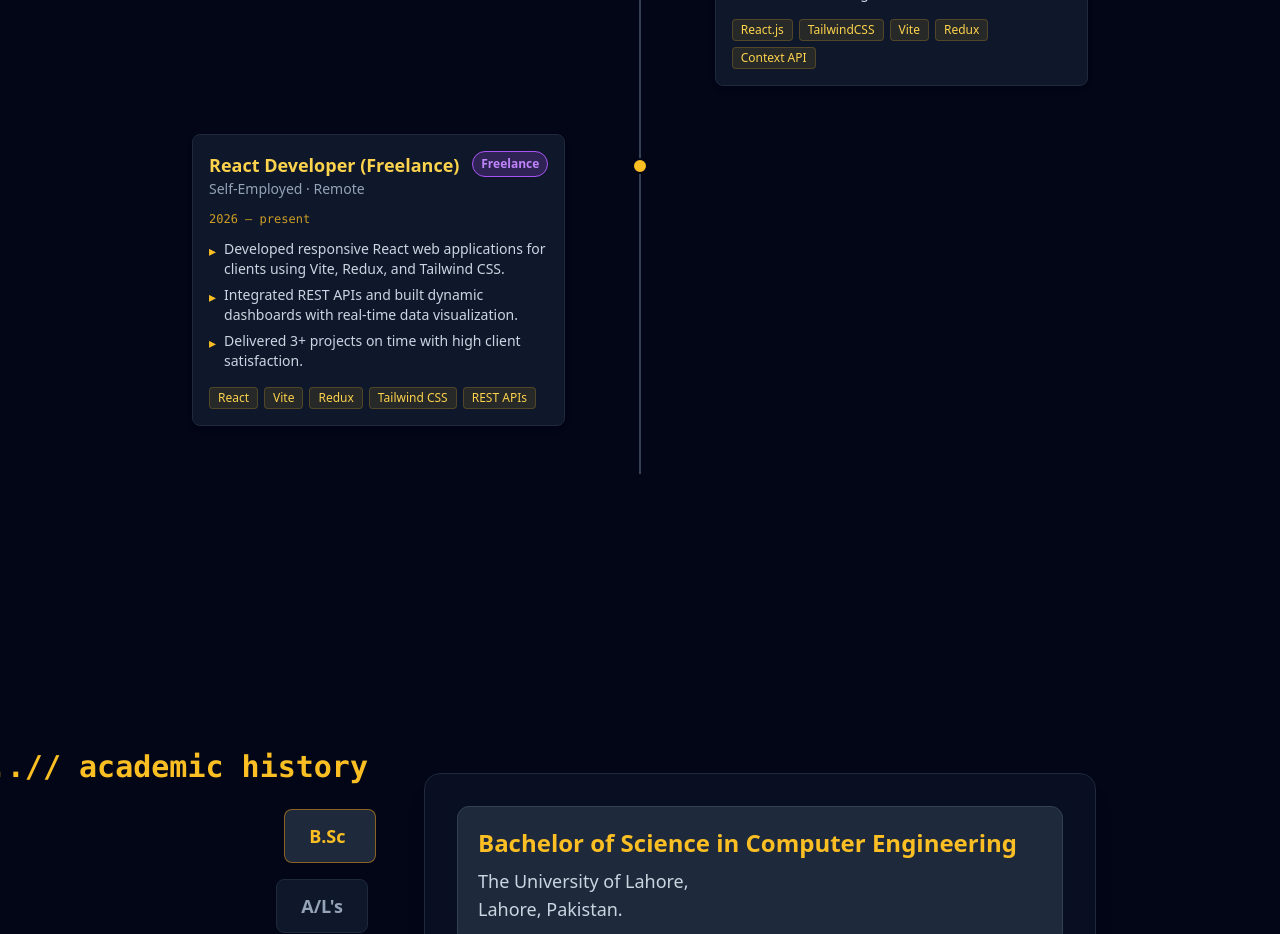
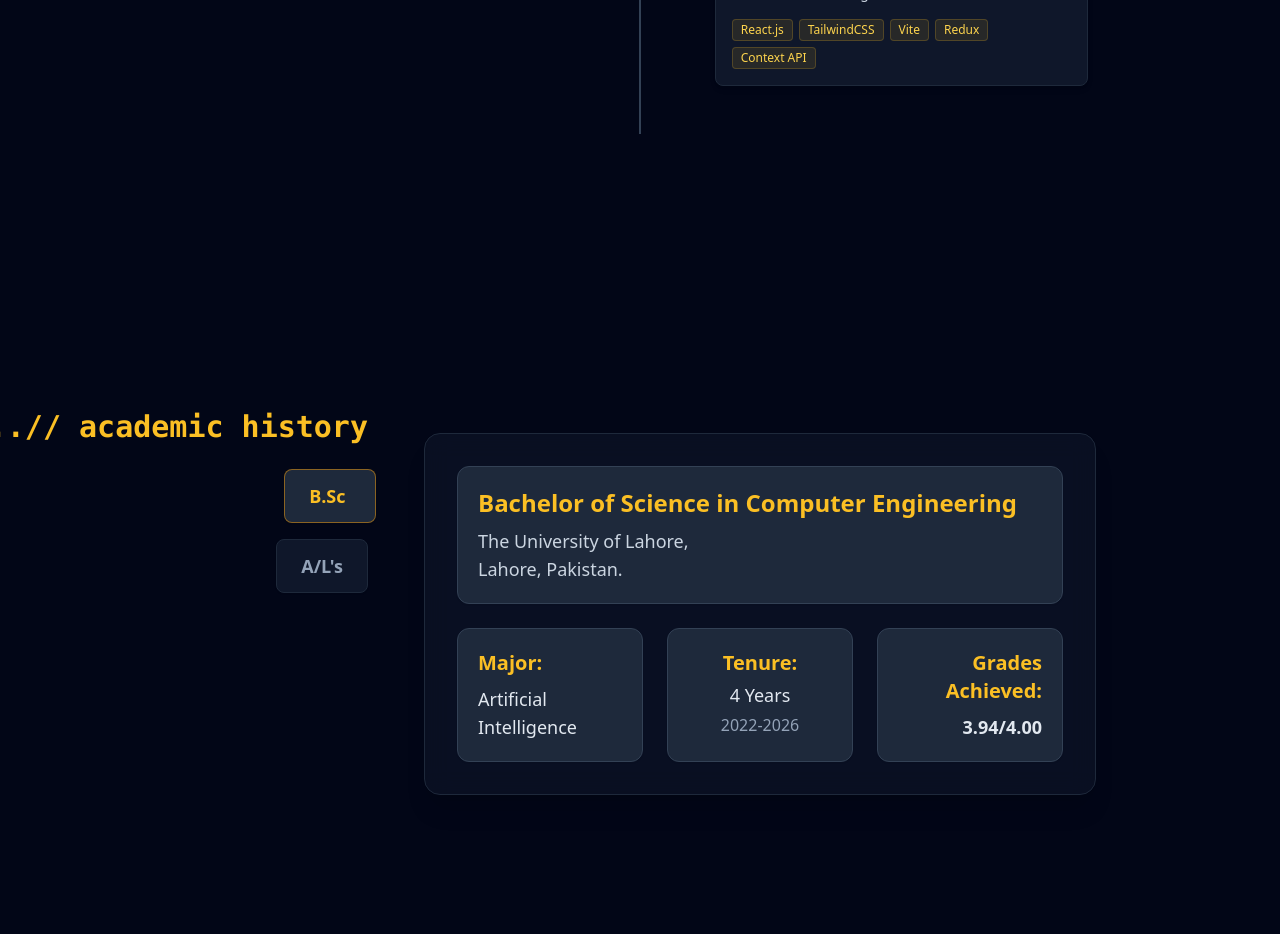
Before and after one commit to najahaja/YoungDevInterns-ReactJS-Portfolio, a React (Vite) app: page / in a window 1280 px wide. Shown: the part 3560-4494 px from the top of the page. Built offline with nearby package versions, Linux system fonts and the light colour scheme; a web font is replaced by a local one.

Commit message:
Update WorkExperience.jsx

```diff
--- a/src/components/BodySections/WorkExperience.jsx
+++ b/src/components/BodySections/WorkExperience.jsx
@@ -73,20 +73,8 @@ const experiences = [
       "Collaborate within Agile/SCRUM teams to integrate modular interfaces, ensuring the delivery of high-value tools for the non-profit sector and social good. ",
     ],
     tech: ["React.js", "TailwindCSS", "Vite", "Redux", "Context API"],
-  },
-  {
-    role: "React Developer (Freelance)",
-    company: "Self-Employed",
-    location: "Remote",
-    duration: "2026 – present",
-    type: "Freelance",
-    description: [
-      "Developed responsive React web applications for clients using Vite, Redux, and Tailwind CSS.",
-      "Integrated REST APIs and built dynamic dashboards with real-time data visualization.",
-      "Delivered 3+ projects on time with high client satisfaction.",
-    ],
-    tech: ["React", "Vite", "Redux", "Tailwind CSS", "REST APIs"],
-  },
+  }
+
 ];
 
 const typeColors = {
```
